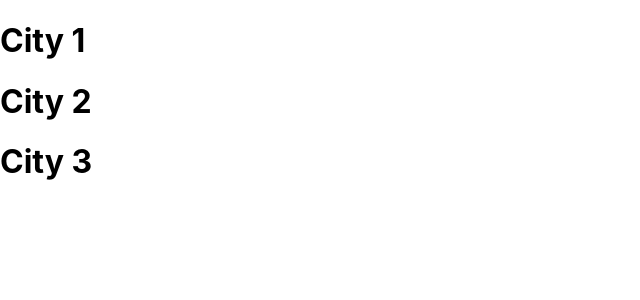
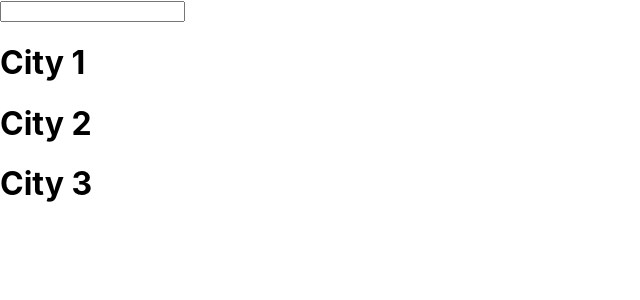
Before and after one commit to Dude-Hows-My-City/dhmc_FE, a React (Create React App) app: page / in a window 1280 px wide. Shown: the top 300 px of the page, without its empty margins (0-640 px from the left). Built offline with nearby package versions, Linux system fonts and the light colour scheme.

Commit message:
Add search functionality

```diff
--- a/src/components/App/App.js
+++ b/src/components/App/App.js
@@ -2,20 +2,33 @@
 import { useContext, useEffect, useState } from 'react';
 import data from '../../mockData';
 import CitiesContainer from '../CitiesContainer/CitiesContainer';
+import SearchBar from '../Favorites/SearchBar/SearchBar';
 import './App.css';
 
 
-function App() {
+const App = () => {
 
 const [cities, setCities] = useState([])
+const [cityNames, setCityNames] = useState([])
+const [filteredNames, setFilteredNames] = useState([])
 
 useEffect(() => {
   setCities(data)
-},[])
+  setCityNames(data.map(city => city.name))
+},[filteredNames])
+
+const filterNames = (query) => {
+  console.log('queryfromtheapp', query)
+  setFilteredNames(cities.filter(city => city.name.includes(query)))
+
+}
 
   return (
    <>
-   <CitiesContainer cities={cities}/>
+   <SearchBar filterNames={filterNames} cities={cities}/>
+
+   {filteredNames.length === 0 ? <CitiesContainer cities={cities}/> :  <CitiesContainer filteredNames={filteredNames}/>}
+   {console.log('filteredNames', filteredNames)}
    </>
   );
 }
--- a/src/components/CitiesContainer/CitiesContainer.js
+++ b/src/components/CitiesContainer/CitiesContainer.js
@@ -1,9 +1,17 @@
 import React from "react";
 import CityCard from "../CityCard/CityCard";
 
-const CitiesContainer = ({cities}) => {
+const CitiesContainer = ({cities, filteredNames}) => {
 
-let cityMap = cities.map(city => {
+  let variable;
+
+if(cities) {
+  variable = cities
+} else {
+  variable = filteredNames
+}
+
+let cityMap = variable.map(city => {
   return (
     <CityCard
     city={city}
--- /dev/null
+++ b/src/components/Favorites/SearchBar/SearchBar.js
@@ -0,0 +1,25 @@
+import React, { useState } from "react";
+
+const SearchBar = ({filterNames}) => {
+
+  const [query, setQuery] = useState('')
+
+  const handleChange = (e) => {
+    // console.log('e',e)
+    setQuery(e.target.value)
+    filterNames(e.target.value)
+    // console.log('evaluefromthesearchbar', e.target.value)
+    // console.log('queryfromthesearchbar', query)
+  }
+
+  return(
+    <input
+    type="text"
+    value={query}
+    onChange={e => handleChange(e)}
+    />
+  )
+}
+
+
+export default SearchBar;
```
Also changed, not shown: src/components/Favorites/SearchBar/SearchBar.css (added).
